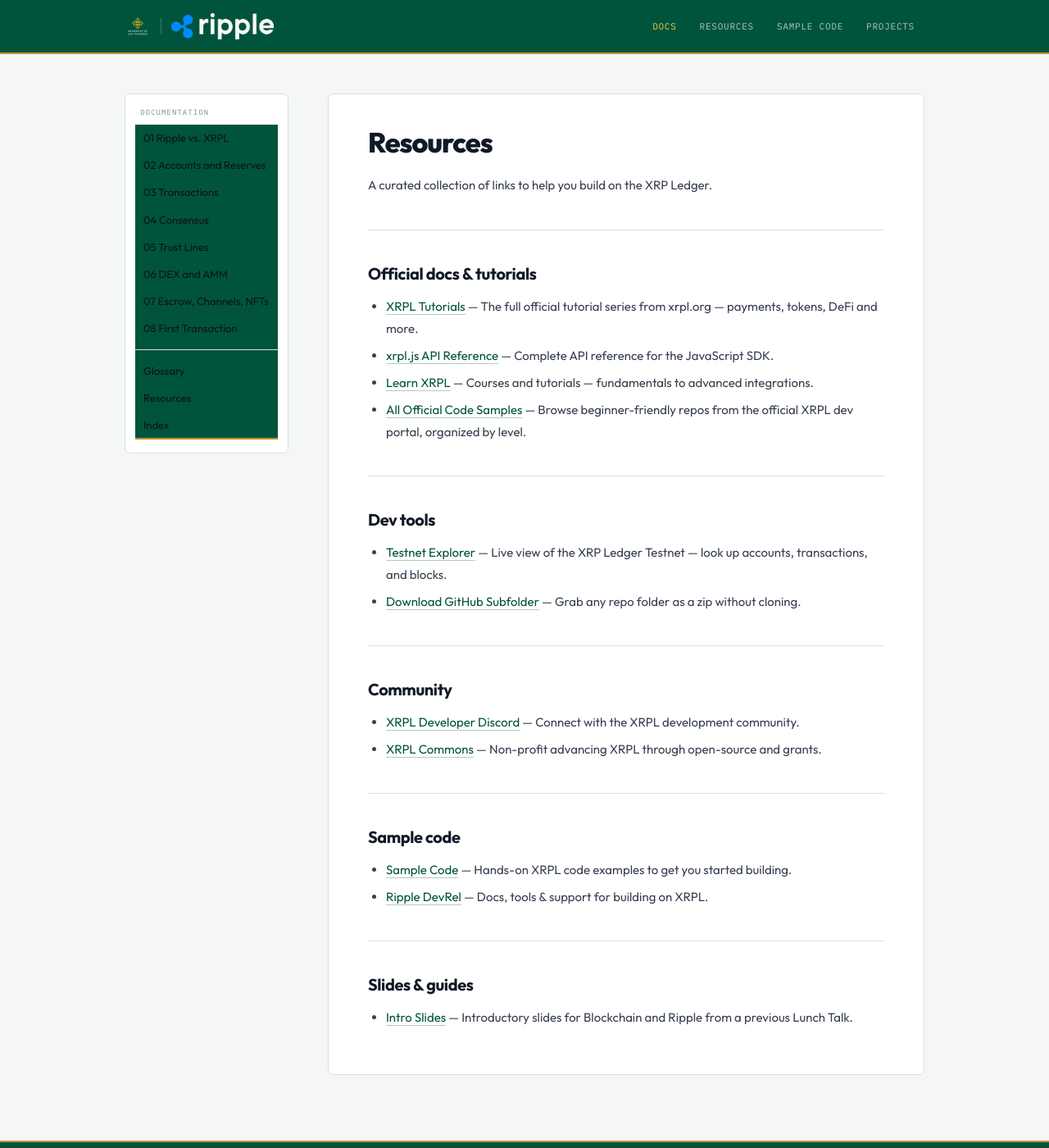
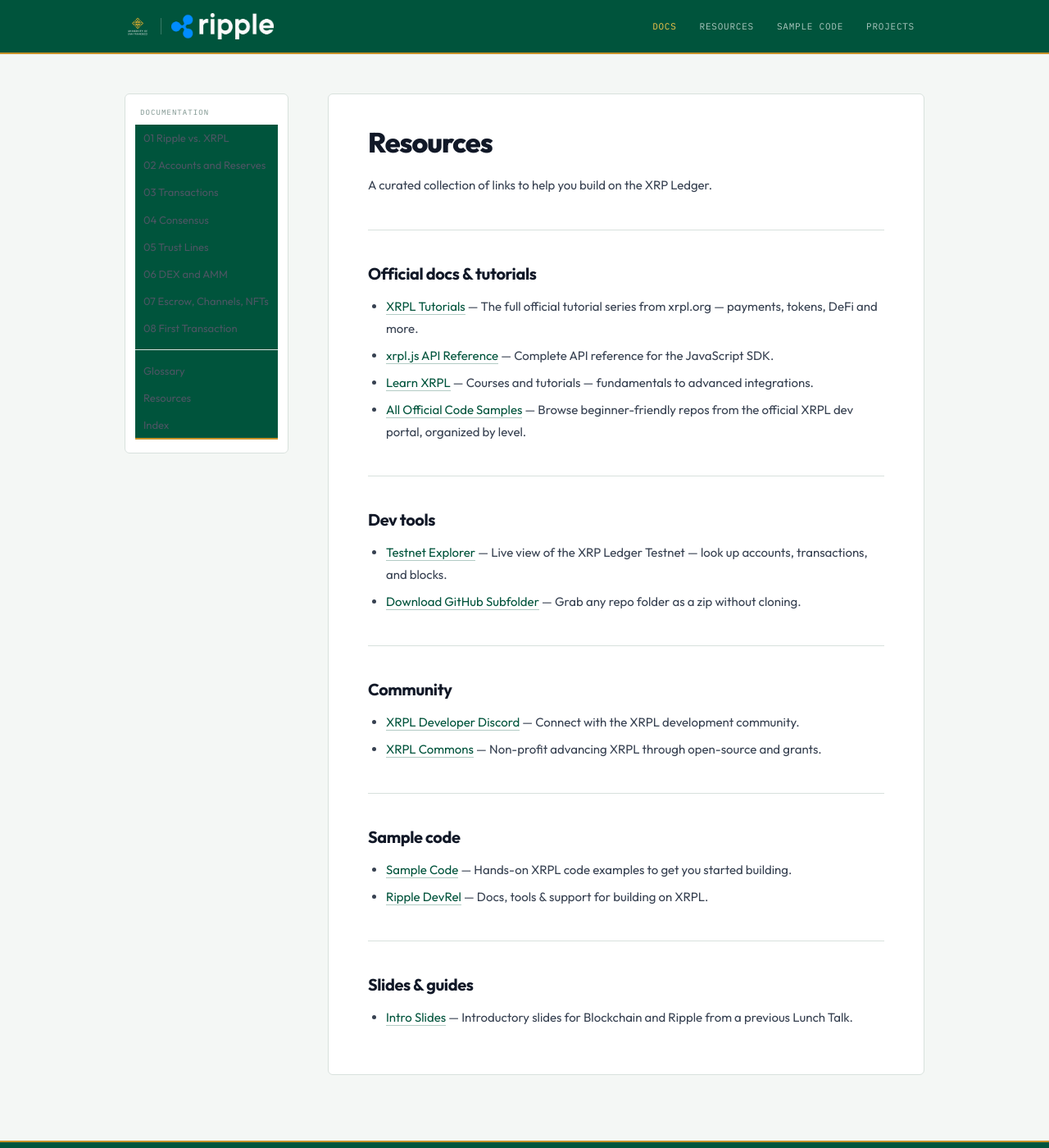
Before and after one commit to RippleXUSF/ripplexusf.github.io, a Jekyll site: the page built from docs/resources.md, in a window 1280 px wide and 1400 px high. Shown: the whole window at 82% size. Built offline with Jekyll 4.4.1, drawn with Linux system fonts in a browser that asks for light colours; our own code applies the rules of GitHub Pages for plain Markdown files.

Commit message:
fix: docs sidebar text to neutral gray

```diff
--- a/_layouts/docs.html
+++ b/_layouts/docs.html
@@ -99,17 +99,17 @@
     .sidebar-nav { display: flex; flex-direction: column; gap: 1px; }
     .sidebar-nav a {
       font-size: 13px; font-weight: 400;
-      color: var(--ink); text-decoration: none;
+      color: #4b5563; text-decoration: none;
       padding: 7px 10px; border-radius: 4px;
       transition: background 0.12s, color 0.12s;
       line-height: 1.4;
     }
     .sidebar-nav a:hover {
-      background: var(--bg);
-      color: var(--green);
+      background: #f0fdf4;
+      color: #111827;
     }
     .sidebar-nav a.current {
-      background: rgba(0,84,60,0.07);
+      background: #f0fdf4;
       color: var(--green);
       font-weight: 600;
     }
```
